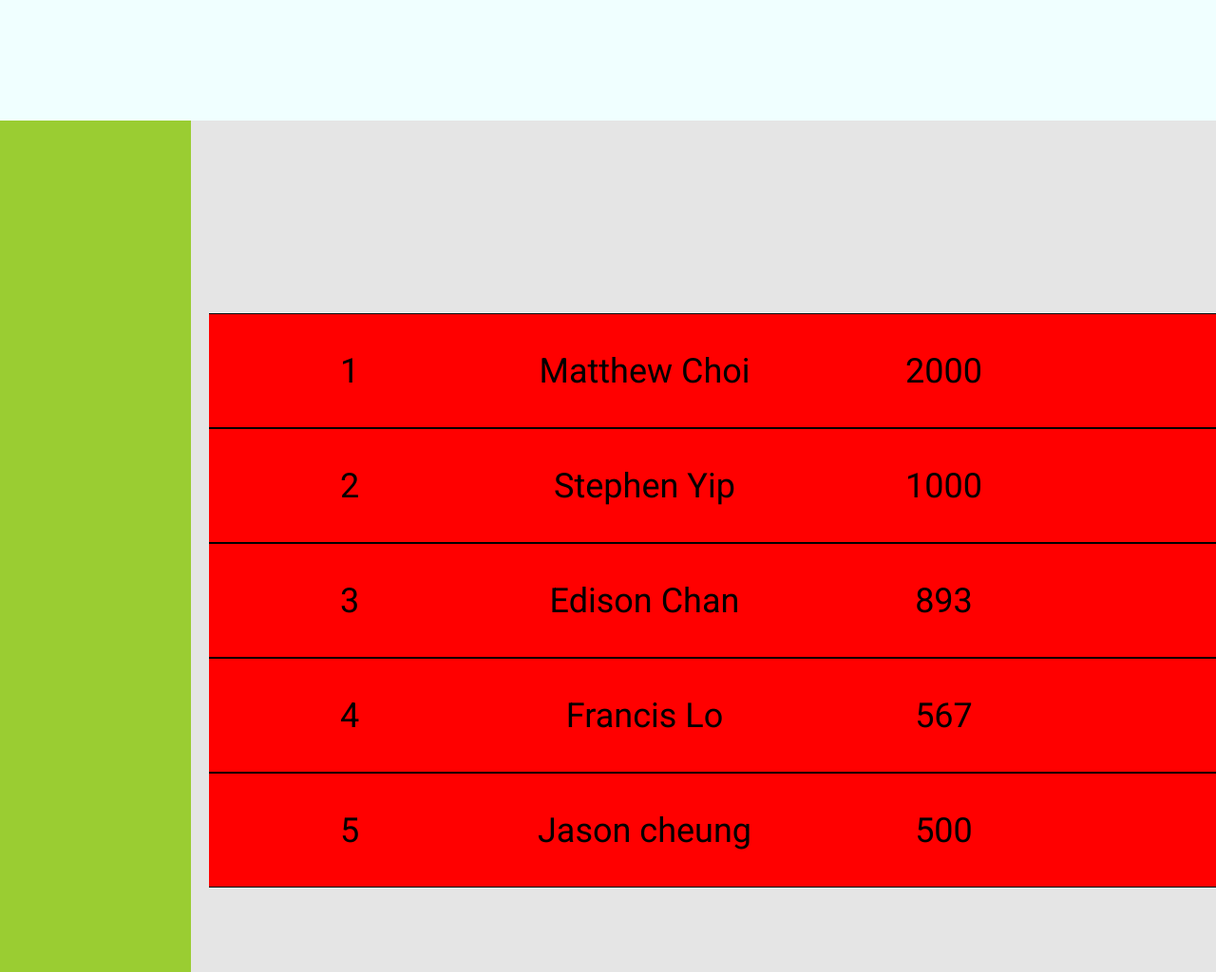
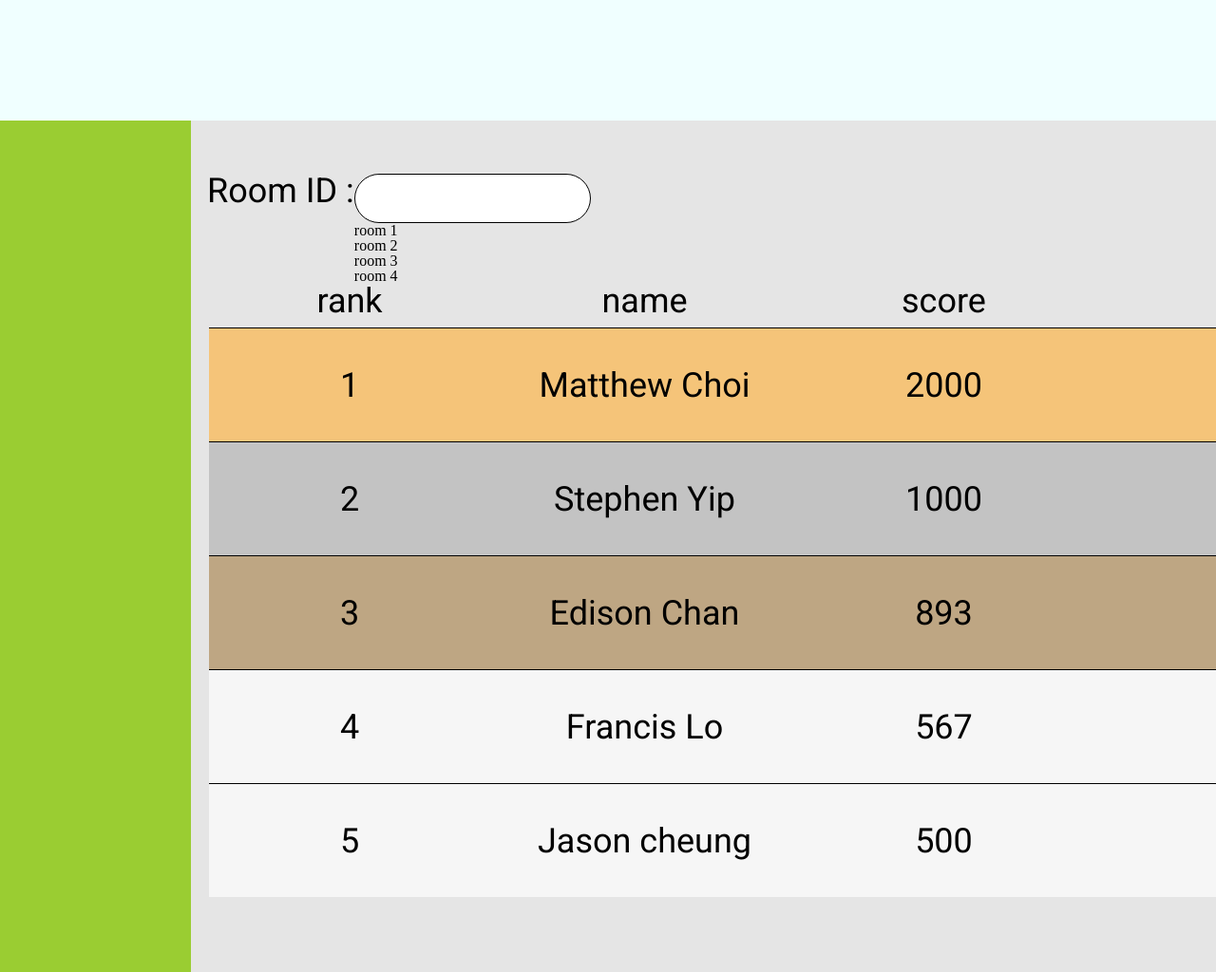
Before and after one commit to KramKarisha/play-board, a React app: page / in a window 1280 px wide. Shown: the top 1024 px of the page at 95% size. Built offline with nearby package versions, Linux system fonts and the light colour scheme.

Commit message:
added: list and other

```diff
--- a/src/components/App.js
+++ b/src/components/App.js
@@ -1,11 +1,12 @@
 import { LeaderBoard } from "./leaderBoard/index";
 import { Board } from "./layout/index";
+import { leaderData } from "./leaderBoard/data/leaderData";
 
 function App() {
   return (
-    <div className="App">
+    <div>
       <Board>
-        <LeaderBoard />
+        <LeaderBoard arrayList={leaderData[0].list} />
       </Board>
     </div>
   );
--- a/src/components/leaderBoard/index.js
+++ b/src/components/leaderBoard/index.js
@@ -6,7 +6,7 @@ import styles from "./leaderBoard.module.css";
 export const LeaderBoard = () => {
   return (
     <div className={styles.mainContainer}>
-      <ListLeader />
+      <ListLeader arrayList={leaderData[0].list} />
     </div>
   );
 };
--- a/src/components/leaderBoard/listLeader/index.js
+++ b/src/components/leaderBoard/listLeader/index.js
@@ -1,17 +1,54 @@
 import React from "react";
-import { leaderData } from "./../data/leaderData";
 import styles from "./leaderList.module.css";
+import { OptionList } from "./optionList";
 import { ListItem } from "./listItem";
 
-export const ListLeader = () => {
-  console.log(leaderData);
-  const listItem = leaderData[0].list.map((data, index) => (
-    <ListItem
-      name={data.name}
-      rank={++index}
-      color={"red"}
-      scope={data.scope}
-    />
-  ));
-  return <div className={styles.mainContainer}>{listItem}</div>;
+const colorPlace = {
+  first: "rgba(254, 181, 71, 0.68)",
+  second: "rgba(180, 180, 180,  0.68)",
+  third: "rgba(173, 138, 86,  0.68)",
+  other: "rgba(255, 255, 255,  0.68)",
 };
+export const ListLeader = ({ arrayList }) => {
+  console.log(arrayList);
+  const listItem = arrayList.map((data, index) => {
+    const place = index + 1;
+
+    return (
+      <ListItem
+        key={data.id}
+        name={data.name}
+        rank={place}
+        color={
+          place === 1
+            ? colorPlace.first
+            : place === 2
+            ? colorPlace.second
+            : place === 3
+            ? colorPlace.third
+            : colorPlace.other
+        }
+        score={data.scope}
+      />
+    );
+  });
+  return (
+    <div className={styles.mainContainer}>
+      <div className={styles.selectContainer}>
+        <p className={styles.id}>Room ID :</p> <OptionList />
+      </div>
+      <div className={styles.listTopNames}>
+        <div className={`${styles.rank} ${styles.cellLeader} `}>
+          <p>rank</p>
+        </div>
+        <div className={`${styles.name} ${styles.cellLeader} `}>
+          <p>name</p>
+        </div>
+        <div className={`${styles.score} ${styles.cellLeader} `}>
+          <p>score</p>
+        </div>
+      </div>
+      {listItem}
+    </div>
+  );
+};
--- a/src/components/leaderBoard/listLeader/leaderList.module.css
+++ b/src/components/leaderBoard/listLeader/leaderList.module.css
@@ -1,6 +1,6 @@
 @import url("https://fonts.googleapis.com/css2?family=Roboto&display=swap");
 .mainContainer {
-  padding-top: 147px;
+  /* padding-top: 105px; */
 }
 .listItem {
   display: flex;
@@ -9,7 +9,12 @@
   margin-left: 2px;
   background: #fff;
   border-top: 1px solid black;
-  border-bottom: 1px solid black;
+}
+.listTopNames {
+  display: flex;
+  width: 1062px;
+  margin-left: 2px;
+  margin-bottom: 10px;
 }
 .cellLeader {
   display: flex;
@@ -20,7 +25,7 @@
 .rank {
   width: 296px;
 }
-.scope {
+.score {
   width: 305px;
 }
 .name {
@@ -36,3 +41,27 @@
   font-weight: 400;
   letter-spacing: 0em;
 }
+.id {
+  font-family: "Roboto", sans-serif;
+  font-size: 36px;
+  font-style: normal;
+  font-weight: 500;
+}
+.selectContainer {
+  display: flex;
+}
+.select {
+  width: 249px;
+  height: 52px;
+  background: #ffffff;
+  border: 1px solid #000000;
+  box-sizing: border-box;
+  border-radius: 26px;
+  outline: none;
+  font-family: Roboto;
+  font-style: normal;
+  font-weight: 500;
+  font-size: 32px;
+  color: #000000;
+  padding-left: 40px;
+}
--- a/src/components/leaderBoard/listLeader/listItem.js
+++ b/src/components/leaderBoard/listLeader/listItem.js
@@ -1,7 +1,7 @@
 import React from "react";
 import styles from "./leaderList.module.css";
 
-export const ListItem = ({ name, color, scope, rank }) => {
+export const ListItem = ({ name, color, score, rank }) => {
   return (
     <div className={styles.listItem} style={{ background: color }}>
       <div className={`${styles.rank} ${styles.cellLeader} `}>
@@ -10,8 +10,8 @@ export const ListItem = ({ name, color, scope, rank }) => {
       <div className={`${styles.name} ${styles.cellLeader} `}>
         <p>{name}</p>
       </div>
-      <div className={`${styles.scope} ${styles.cellLeader} `}>
-        <p>{scope}</p>
+      <div className={`${styles.score} ${styles.cellLeader} `}>
+        <p>{score}</p>
       </div>
     </div>
   );
--- /dev/null
+++ b/src/components/leaderBoard/listLeader/optionList.jsx
@@ -0,0 +1,21 @@
+import { useState } from "react";
+import styles from "./leaderList.module.css";
+
+export const OptionList = () => {
+  const [value, setValue] = useState("");
+  console.log(value);
+  return (
+    <label htmlFor="list">
+      <input
+        className={styles.select}
+        id="list"
+        value={value}
+        onChange={(e) => setValue(e.target.value)}
+      />
+      <p>room 1</p>
+      <p>room 2</p>
+      <p>room 3</p>
+      <p>room 4</p>
+    </label>
+  );
+};
```
Also changed, not shown: package.json (+11 -0 lines), src/components/leaderBoard/listLeader/ListItem.stories.jsx (+5 -5 lines), src/components/leaderBoard/listLeader/listLeader.stories.jsx (added, +17 -0 lines), src/components/leaderBoard/listLeader/optionList.stories.jsx (added, +14 -0 lines), board/README.md (deleted), 2 other files.
